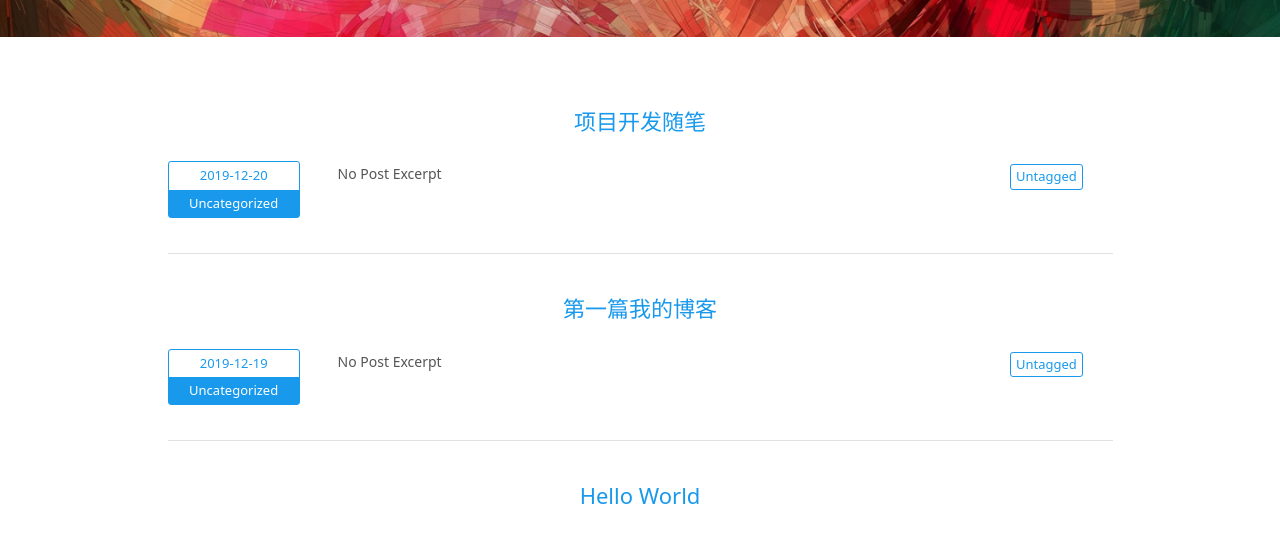
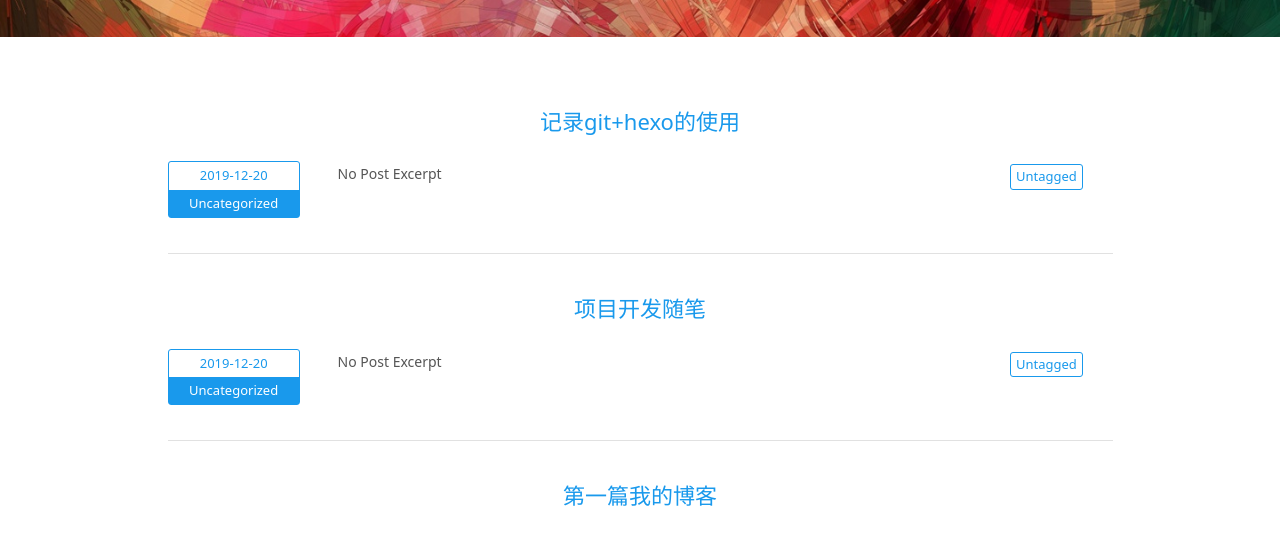
Before and after one commit to OneSmallPig/onesmallpig.github.io, a plain HTML site: page index.html in a window 1280 px wide. Shown: the part 247-780 px from the top of the page. Drawn offline with Linux system fonts and the light colour scheme.

Commit message:
Site updated: 2019-12-20 18:03:25

```diff
--- a/index.html
+++ b/index.html
@@ -96,6 +96,32 @@
 <div class="container">
   <div class="row">
     <div class="col-lg-10 col-md-10 col-md-offset-1">
+
+        <div class="post-item-wrapper">
+  <a href="/2019/12/20/%E8%AE%B0%E5%BD%95git+hexo%E7%9A%84%E4%BD%BF%E7%94%A8/" class="post-title">
+      记录git+hexo的使用
+  </a>
+  <div class="post-excerpt">
+    <!-- Post Date and Categories -->
+    <div class="date-and-category">
+      <div class="date">2019-12-20</div>
+      <div class="categories">
+
+          Uncategorized
+
+      </div>
+    </div>
+    <!-- Post Excerpt -->
+    <div class="excerpt typo">No Post Excerpt</div>
+    <!-- Post Tags -->
+    <div class="tags">
+
+        <div class="untagged">Untagged</div>
+
+    </div>
+  </div>
+</div>
+
 
         <div class="post-item-wrapper">
   <a href="/2019/12/20/%E9%A1%B9%E7%9B%AE%E5%BC%80%E5%8F%91%E9%9A%8F%E7%AC%94/" class="post-title">
```
Also changed, not shown: 2019/12/19/hello-world/index.html (+1 -1 lines), 2019/12/20/记录git+hexo的使用/index.html (renamed from 2019/12/19/第一篇我的博客/index.html, +5 -10 lines), 2019/12/20/项目开发随笔/index.html (+1 -1 lines), archives/2019/12/index.html (+8 -0 lines), archives/2019/index.html (+8 -0 lines), archives/index.html (+8 -0 lines).
